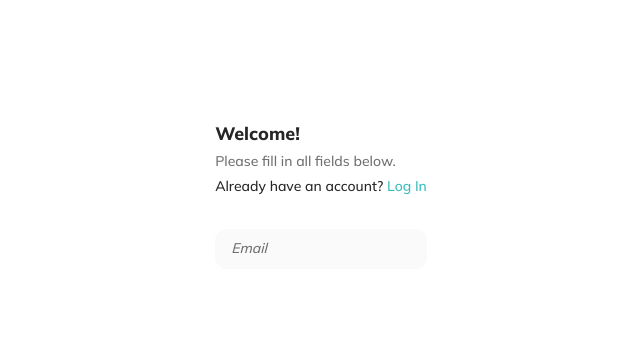
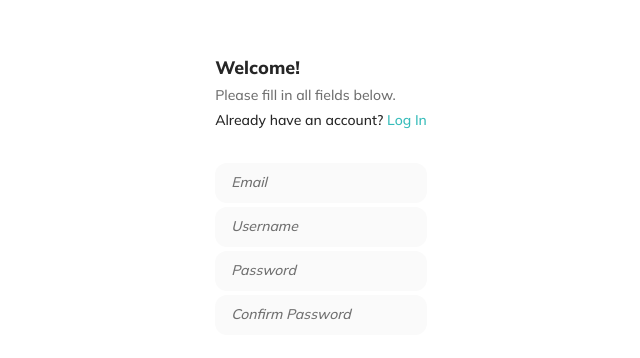
Before and after one commit to yabakune/kujira-web-client, a Next.js app: page /register in a window 1280 px wide. Shown: the part 206-564 px from the top of the page, without its empty margins (319-959 px from the left). Built offline with nearby package versions, Linux system fonts and the light colour scheme.

Commit message:
Fixed some stuff

```diff
--- a/src/components/auth/auth-form.module.scss
+++ b/src/components/auth/auth-form.module.scss
@@ -7,5 +7,5 @@
 .body {
   display: flex;
   flex-direction: column;
-  grid-area: var(--sixteenPixels);
+  gap: var(--fourPixels);
 }
--- a/src/components/auth/auth-form.tsx
+++ b/src/components/auth/auth-form.tsx
@@ -31,7 +31,33 @@ export const AuthForm = (props: Types.AuthFormProps) => {
           userInput={email}
           placeholder="Email"
           backgroundLevel={2}
+          required
         />
+
+        {props.type === "Register" && (
+          <Components.Input
+            userInput={username}
+            placeholder="Username"
+            backgroundLevel={2}
+            required
+          />
+        )}
+
+        <Components.Input
+          userInput={password}
+          placeholder="Password"
+          backgroundLevel={2}
+          required
+        />
+
+        {props.type === "Register" && (
+          <Components.Input
+            userInput={confirmPassword}
+            placeholder="Confirm Password"
+            backgroundLevel={2}
+            required
+          />
+        )}
       </div>
     </form>
   );
--- a/src/components/input.tsx
+++ b/src/components/input.tsx
@@ -11,6 +11,7 @@ type Props = {
   placeholder: string;
   borderRadius?: number;
   backgroundLevel?: number;
+  required?: true;
 };
 
 export const Input = (props: Props) => {
@@ -43,8 +44,7 @@ export const Input = (props: Props) => {
       style={{
         borderRadius: Helpers.setBorderRadius(props.borderRadius),
       }}
-      onFocus={() => setFocused(true)}
-      onBlur={() => setFocused(false)}
+      tabIndex={-1}
       onClick={focusInput}
     >
       <input
@@ -53,6 +53,9 @@ export const Input = (props: Props) => {
         value={props.userInput.value}
         placeholder={props.placeholder}
         ref={inputRef}
+        onFocus={() => setFocused(true)}
+        onBlur={() => setFocused(false)}
+        required={!!props.required}
       />
     </article>
   );
```
